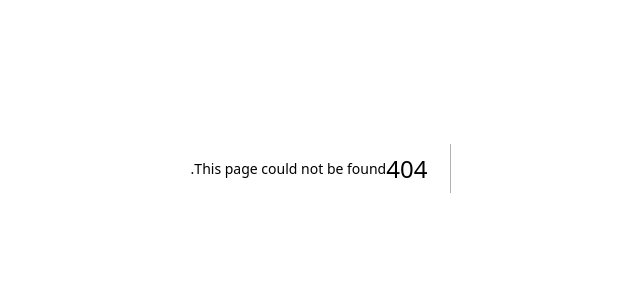
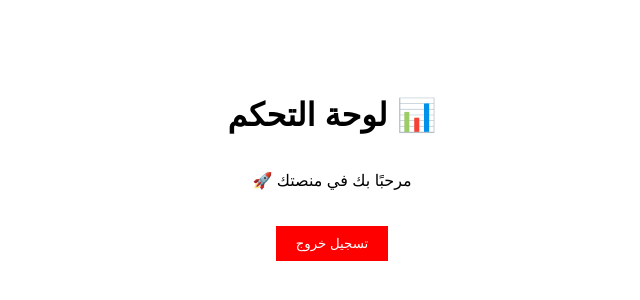
Before and after one commit to saqrnoman45-source/nexpath-platform1, a Next.js app: page /dashboard in a window 1280 px wide. Before the commit this address had no page. Shown: the part 232-532 px from the top of the page, without its empty margins (351-991 px from the left). Built offline with nearby package versions, Linux system fonts and the light colour scheme; sample sign-in values are in the browser's storage.

Commit message:
Create page.js

```diff
--- /dev/null
+++ b/app/dashboard/page.js
@@ -0,0 +1,48 @@
+"use client";
+
+import { useEffect } from "react";
+import { useRouter } from "next/navigation";
+
+export default function Dashboard() {
+  const router = useRouter();
+
+  useEffect(() => {
+    const user = localStorage.getItem("user");
+    if (!user) {
+      router.push("/login");
+    }
+  }, []);
+
+  const logout = () => {
+    localStorage.removeItem("user");
+    router.push("/login");
+  };
+
+  return (
+    <div style={styles.container}>
+      <h1>📊 لوحة التحكم</h1>
+      <p>مرحبًا بك في منصتك 🚀</p>
+
+      <button onClick={logout} style={styles.button}>
+        تسجيل خروج
+      </button>
+    </div>
+  );
+}
+
+const styles = {
+  container: {
+    height: "100vh",
+    display: "flex",
+    flexDirection: "column",
+    justifyContent: "center",
+    alignItems: "center"
+  },
+  button: {
+    marginTop: "20px",
+    padding: "10px 20px",
+    background: "red",
+    color: "white",
+    border: "none"
+  }
+};
```
